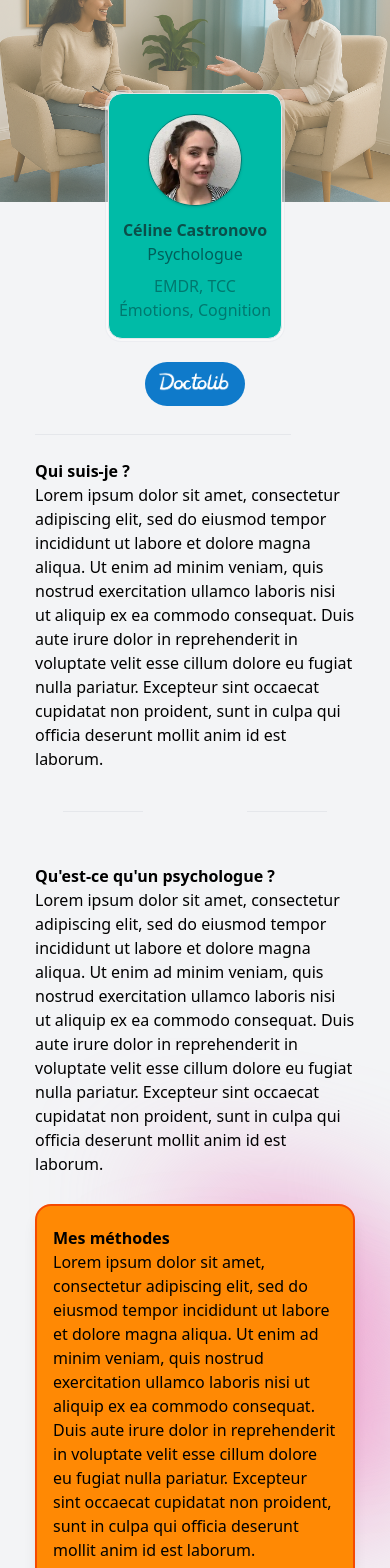
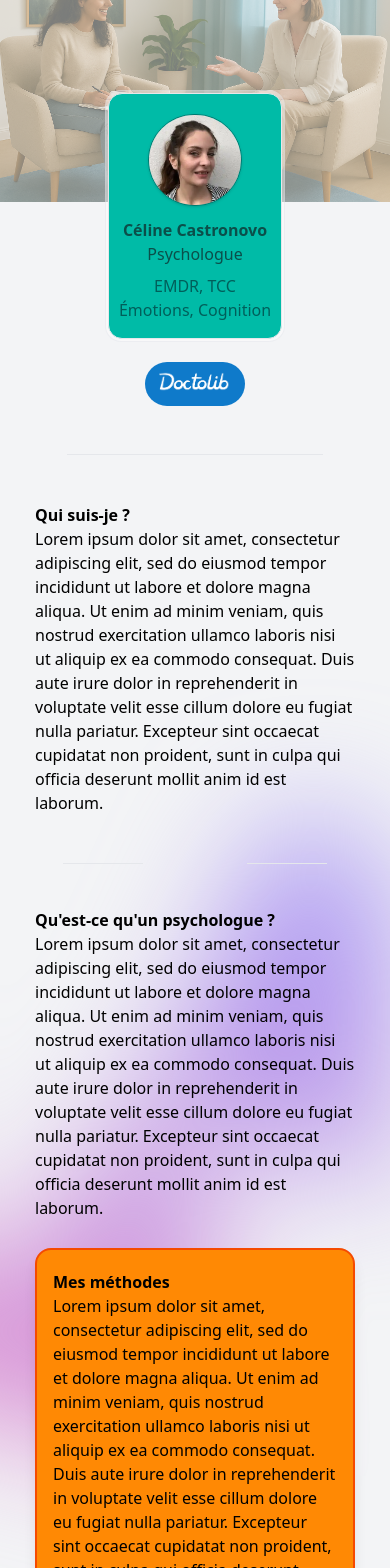
Before and after one commit to Arth-M/Celine_website, a Next.js app: page / in a window 390 px wide. Shown: the top 1568 px of the page. Built offline with nearby package versions, Linux system fonts and the light colour scheme.

Commit message:
colors hero section seems ok to me

```diff
--- a/app/components/biography.jsx
+++ b/app/components/biography.jsx
@@ -1,7 +1,7 @@
 export default function Biography() {
   return (
-    <div className="container w-sm sm:w-md md:w-lg lg:w-4xl mx-auto px-8 mt-7">
-      <hr className="border-gray-200 sm:mx-auto dark:border-gray-700 w-3xs md:w-xs lg:w-md mb-6" />
+    <div className="container w-sm sm:w-md md:w-lg lg:w-4xl mx-auto px-8 mt-12">
+      <hr className="border-gray-200 mx-auto dark:border-gray-700 w-3xs md:w-xs lg:w-md mb-12" />
       <h2 className="font-semibold">Qui suis-je ? </h2>
       <p className="font-light font-gray-700">Lorem ipsum dolor sit amet, consectetur adipiscing elit,
         sed do eiusmod tempor incididunt ut labore et dolore magna aliqua. Ut enim ad minim veniam, quis
--- a/app/components/card_belle.jsx
+++ b/app/components/card_belle.jsx
@@ -15,9 +15,9 @@ export default function CardBelle() {
               className="object-scale-down rounded-full w-[60%] h-auto mx-auto mb-3 mt-2 border-1 border-teal-700 shadow-sm"
             />
             <p className="text-teal-900 mx-auto text-center w-fit no-wrap font-semibold">Céline Castronovo</p>
-            <p className="text-teal-800 mx-auto text-center w-fit font-light">Psychologue</p>
-            <p className="text-teal-700 mx-auto text-center w-fit font-light mt-2">EMDR, TCC</p>
-            <p className="text-teal-700 mx-auto text-center w-fit font-light">Émotions, Cognition</p>
+            <p className="text-teal-900 mx-auto text-center w-fit font-light">Psychologue</p>
+            <p className="text-teal-800 mx-auto text-center w-fit font-light mt-2">EMDR, TCC</p>
+            <p className="text-teal-800 mx-auto text-center w-fit font-light">Émotions, Cognition</p>
           </div>
         </div>
     </div>
--- a/app/components/hero_image.jsx
+++ b/app/components/hero_image.jsx
@@ -8,7 +8,7 @@ export default function HeroImage() {
         src="/images/consultation.webp"
         alt="Une consultation chez le psychologue. Le patient parle de ses émotions, des évènements qu'il vit et la psychologue l'accompagne"
         priority={true}
-        className="w-screen h-fit object-cover 2xl:h-[50vh] 2xl:object-top opacity-70"
+        className="w-screen h-fit object-cover 2xl:h-[50vh] 2xl:object-top opacity-50"
         // fill={true}
         width="1521"
         height="787"
--- a/app/components/psychologue.jsx
+++ b/app/components/psychologue.jsx
@@ -1,18 +1,16 @@
 export default function Psychologue() {
   return (
     <div className='relative'>
-      <div aria-hidden="true" className="absolute inset-x-0 -top-10 -z-10 transform-gpu overflow-hidden px-36 blur-3xl">
-          <div style={{clipPath: "polygon(74.1% 44.1%, 100% 61.6%, 97.5% 26.9%, 85.5% 0.1%, 80.7% 2%, 72.5% 32.5%, 60.2% 62.4%, 52.4% 68.1%, 47.5% 58.3%, 45.2% 34.5%, 27.5% 76.7%, 0.1% 64.9%, 17.9% 100%, 27.6% 76.8%, 76.1% 97.7%, 74.1% 44.1%)",}} className="mx-auto aspect-1155/678 w-288.75 bg-linear-to-tr from-[#ff80b5] to-[#9089fc] opacity-90"></div>
-        </div>
+      <div aria-hidden="true" className="absolute inset-x-0 -left-200 -z-10 transform-gpu overflow-hidden px-36 blur-3xl">
+        <div style={{clipPath: "polygon(74.1% 44.1%, 100% 61.6%, 97.5% 26.9%, 85.5% 0.1%, 80.7% 2%, 72.5% 32.5%, 60.2% 62.4%, 52.4% 68.1%, 47.5% 58.3%, 45.2% 34.5%, 27.5% 76.7%, 0.1% 64.9%, 17.9% 100%, 27.6% 76.8%, 76.1% 97.7%, 74.1% 44.1%)",}} className="mx-auto aspect-1155/678 w-288.75 bg-linear-to-tr from-[#ff80b5] to-[#9089fc] opacity-90"></div>
+      </div>
       <div className="flex justify-between w-sm sm:w-md md:w-lg lg:w-4xl mx-auto px-15">
-        <hr className="border-gray-200 dark:border-gray-700 w-20 mt-10 mb-6" />
-        <hr className="border-gray-200 dark:border-gray-700 w-20 mt-10 mb-6" />
+        <hr className="border-gray-200 dark:border-gray-700 w-20 mt-12 mb-6" />
+        <hr className="border-gray-200 dark:border-gray-700 w-20 mt-12 mb-6" />
       </div>
-      <div >
-        <div className="container w-sm sm:w-md md:w-lg lg:w-4xl mx-auto px-8 mt-7 relative">
-          <div aria-hidden="true" className="absolute inset-x-0 -z-10 transform-gpu overflow-hidden px-36 blur-3xl">
-          <div style={{clipPath: "polygon(74.1% 44.1%, 100% 61.6%, 97.5% 26.9%, 85.5% 0.1%, 80.7% 2%, 72.5% 32.5%, 60.2% 62.4%, 52.4% 68.1%, 47.5% 58.3%, 45.2% 34.5%, 27.5% 76.7%, 0.1% 64.9%, 17.9% 100%, 27.6% 76.8%, 76.1% 97.7%, 74.1% 44.1%)",}} className="mx-auto aspect-1155/678 w-288.75 bg-linear-to-tr from-[#ff80b5] to-[#9089fc] opacity-90"></div>
-        </div>
+
+        <div className="container w-sm sm:w-md md:w-lg lg:w-4xl mx-auto px-8 mt-5 relative">
+
           <h2 className="font-semibold">Qu'est-ce qu'un psychologue ? </h2>
           Lorem ipsum dolor sit amet, consectetur adipiscing elit, sed do eiusmod tempor incididunt ut
           labore et dolore magna aliqua. Ut enim ad minim veniam, quis nostrud exercitation ullamco laboris
@@ -41,7 +39,7 @@ export default function Psychologue() {
             in culpa qui officia deserunt mollit anim id est laborum.
           </div>
         </div>
-      </div>
+
     </div>
   )
 }
--- a/src/output.css
+++ b/src/output.css
@@ -25,6 +25,7 @@
     --color-teal-700: oklch(51.1% 0.096 186.391);
     --color-teal-800: oklch(43.7% 0.078 188.216);
     --color-teal-900: oklch(38.6% 0.063 188.416);
+    --color-teal-950: oklch(27.7% 0.046 192.524);
     --color-cyan-500: oklch(71.5% 0.143 215.221);
     --color-cyan-600: oklch(60.9% 0.126 221.723);
     --color-cyan-700: oklch(52% 0.105 223.128);
@@ -210,14 +211,62 @@
   .inset-x-0 {
     inset-inline: calc(var(--spacing) * 0);
   }
+  .-top-0 {
+    top: calc(var(--spacing) * -0);
+  }
+  .-top-5 {
+    top: calc(var(--spacing) * -5);
+  }
   .-top-10 {
     top: calc(var(--spacing) * -10);
+  }
+  .-top-20 {
+    top: calc(var(--spacing) * -20);
+  }
+  .-top-30 {
+    top: calc(var(--spacing) * -30);
+  }
+  .-top-50 {
+    top: calc(var(--spacing) * -50);
+  }
+  .-top-70 {
+    top: calc(var(--spacing) * -70);
+  }
+  .top-5 {
+    top: calc(var(--spacing) * 5);
+  }
+  .top-10 {
+    top: calc(var(--spacing) * 10);
   }
   .right-0 {
     right: calc(var(--spacing) * 0);
   }
   .-bottom-35 {
     bottom: calc(var(--spacing) * -35);
+  }
+  .-left-0 {
+    left: calc(var(--spacing) * -0);
+  }
+  .-left-5 {
+    left: calc(var(--spacing) * -5);
+  }
+  .-left-15 {
+    left: calc(var(--spacing) * -15);
+  }
+  .-left-50 {
+    left: calc(var(--spacing) * -50);
+  }
+  .-left-75 {
+    left: calc(var(--spacing) * -75);
+  }
+  .-left-100 {
+    left: calc(var(--spacing) * -100);
+  }
+  .-left-150 {
+    left: calc(var(--spacing) * -150);
+  }
+  .-left-200 {
+    left: calc(var(--spacing) * -200);
   }
   .left-0 {
     left: calc(var(--spacing) * 0);
@@ -258,11 +307,20 @@
   .mt-2 {
     margin-top: calc(var(--spacing) * 2);
   }
+  .mt-5 {
+    margin-top: calc(var(--spacing) * 5);
+  }
   .mt-7 {
     margin-top: calc(var(--spacing) * 7);
   }
   .mt-10 {
     margin-top: calc(var(--spacing) * 10);
+  }
+  .mt-12 {
+    margin-top: calc(var(--spacing) * 12);
+  }
+  .mt-15 {
+    margin-top: calc(var(--spacing) * 15);
   }
   .mt-40 {
     margin-top: calc(var(--spacing) * 40);
@@ -275,6 +333,18 @@
   }
   .mb-6 {
     margin-bottom: calc(var(--spacing) * 6);
+  }
+  .mb-10 {
+    margin-bottom: calc(var(--spacing) * 10);
+  }
+  .mb-12 {
+    margin-bottom: calc(var(--spacing) * 12);
+  }
+  .mb-13 {
+    margin-bottom: calc(var(--spacing) * 13);
+  }
+  .mb-15 {
+    margin-bottom: calc(var(--spacing) * 15);
   }
   .flex {
     display: flex;
@@ -562,6 +632,9 @@
   }
   .text-teal-900 {
     color: var(--color-teal-900);
+  }
+  .text-teal-950 {
+    color: var(--color-teal-950);
   }
   .underline {
     text-decoration-line: underline;
```
